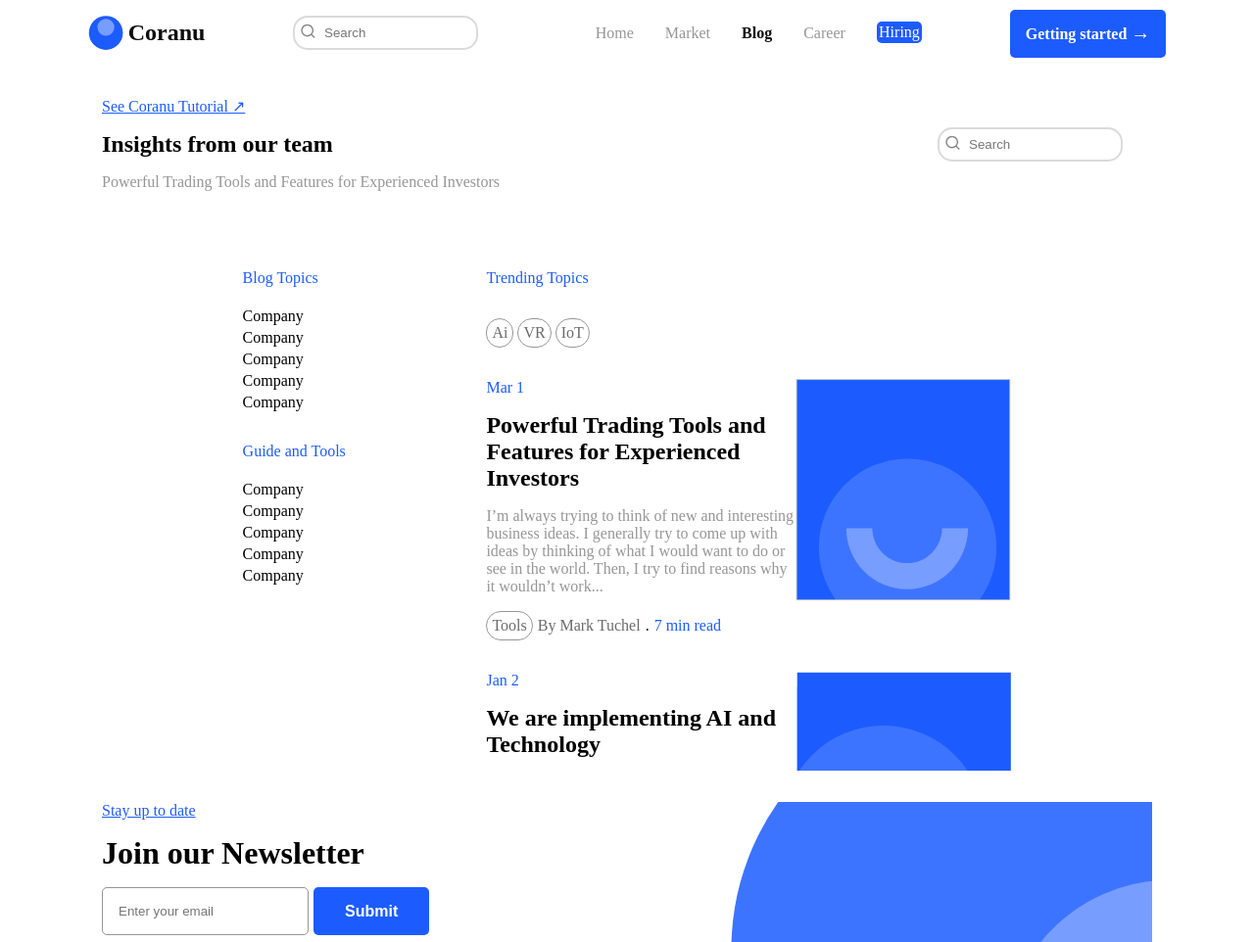
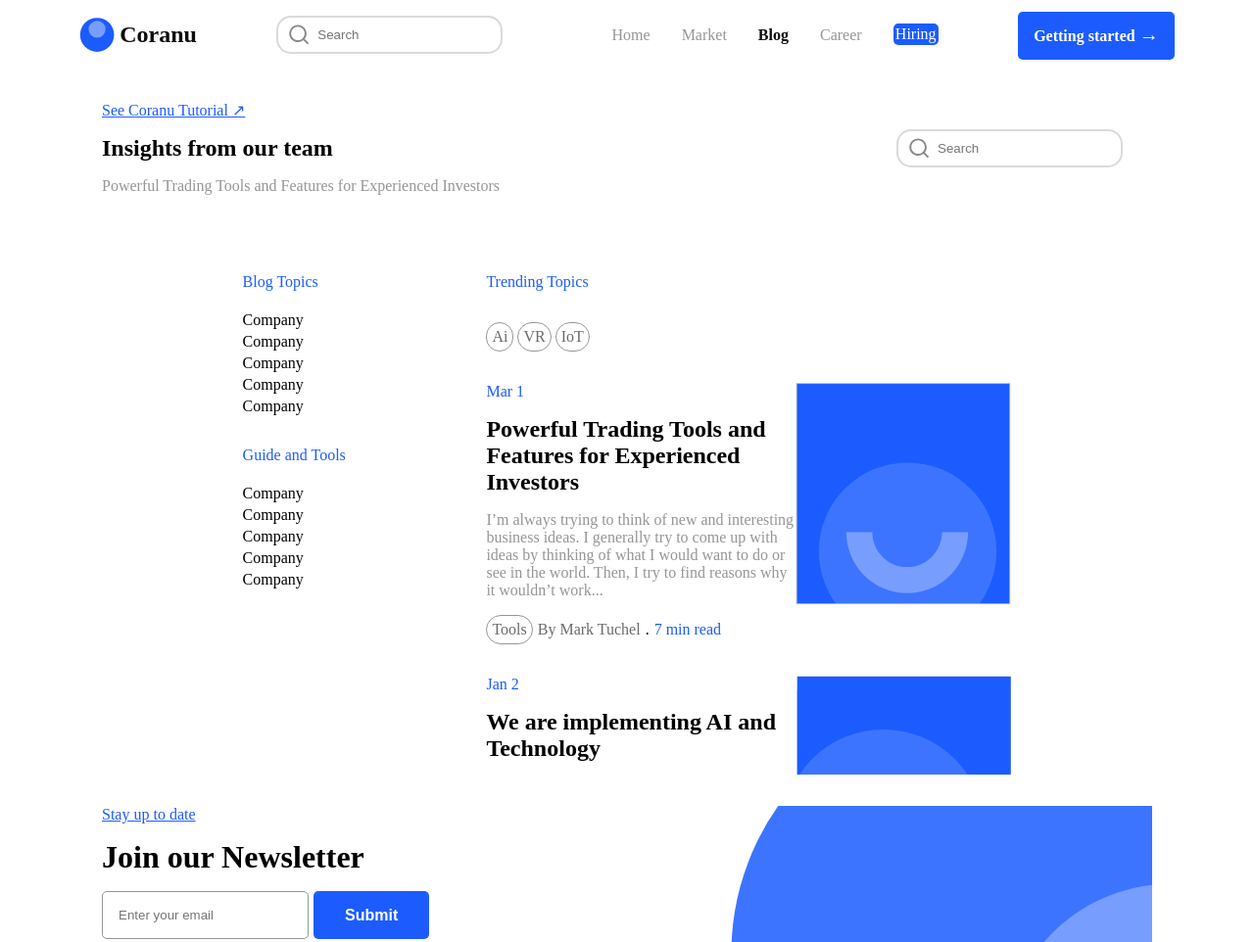
Before and after one commit to spykelionel/skye24blogui, a plain HTML site: page index.html in a window 1280 px wide. Shown: the top 962 px of the page at 98% size. Drawn offline with Linux system fonts and the light colour scheme.

Commit message:
update input styles

```diff
--- a/index.html
+++ b/index.html
@@ -16,10 +16,13 @@
         </a>
       </div>
       <div class="flex input relative">
-        <input type="search" placeholder="Search" class="w-100" />
-        <button type="submit" class="absolute">
-          <img src="assets/images/search.svg" alt="" srcset="" />
-        </button>
+        <input type="search" placeholder="Search" class="w-100 px-2" />
+        <img
+          class="absolute top-0 left-10 h-full pointer w25"
+          src="assets/images/search.svg"
+          alt=""
+          srcset=""
+        />
       </div>
       <nav>
         <ul class="flex space-between gap-2r">
@@ -52,13 +55,14 @@
           Powerful Trading Tools and Features for Experienced Investors
         </p>
       </div>
-      <div class="right">
-        <div class="flex input relative">
-          <input type="search" placeholder="Search" class="w-100" />
-          <button type="submit" class="absolute">
-            <img src="assets/images/search.svg" alt="" srcset="" />
-          </button>
-        </div>
+      <div class="flex input relative">
+        <input type="search" placeholder="Search" class="w-100 px-2" />
+        <img
+          class="absolute top-0 left-10 h-full pointer w25"
+          src="assets/images/search.svg"
+          alt=""
+          srcset=""
+        />
       </div>
     </section>
 
--- a/style.css
+++ b/style.css
@@ -152,7 +152,9 @@
 .relative {
   position: relative;
 }
-
+.absolute {
+  position: absolute;
+}
 .self-center {
   align-self: center;
 }
@@ -233,26 +235,26 @@ input[type="search"] {
   border-radius: 15px;
 }
 
-.input {
-  position: relative;
-}
 .input input[type="search"] {
   width: calc(100% - 30px); /* Adjust the width to leave space for the button */
-  padding-left: 30px; /* Ensure space for the search icon */
+  padding: 10px 40px; /* Ensure space for the search icon */
 }
 
-.input button[type="submit"] {
-  position: absolute;
+.top-0 {
   top: 0;
-  left: 0;
-  width: 30px; /* Adjust as needed */
+}
+.left-5 {
+  left: 5px;
+}
+.left-10 {
+  left: 10px;
+}
+.w25 {
+  width: 25px;
+}
+.h-full {
   height: 100%;
-  background-color: transparent;
-  border: none;
+}
+.pointer {
   cursor: pointer;
 }
-
-.input button[type="submit"] i {
-  font-size: 18px; /* Adjust the size of the icon */
-  color: #333; /* Adjust the color of the icon */
-}
```
